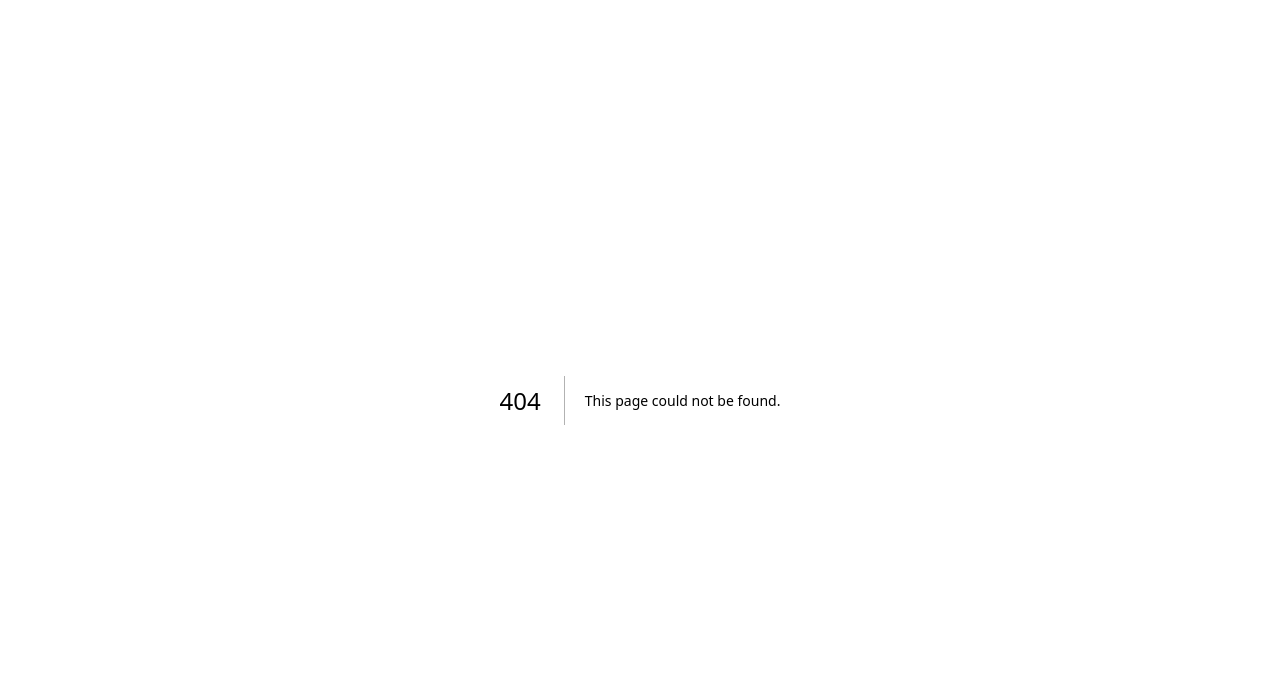
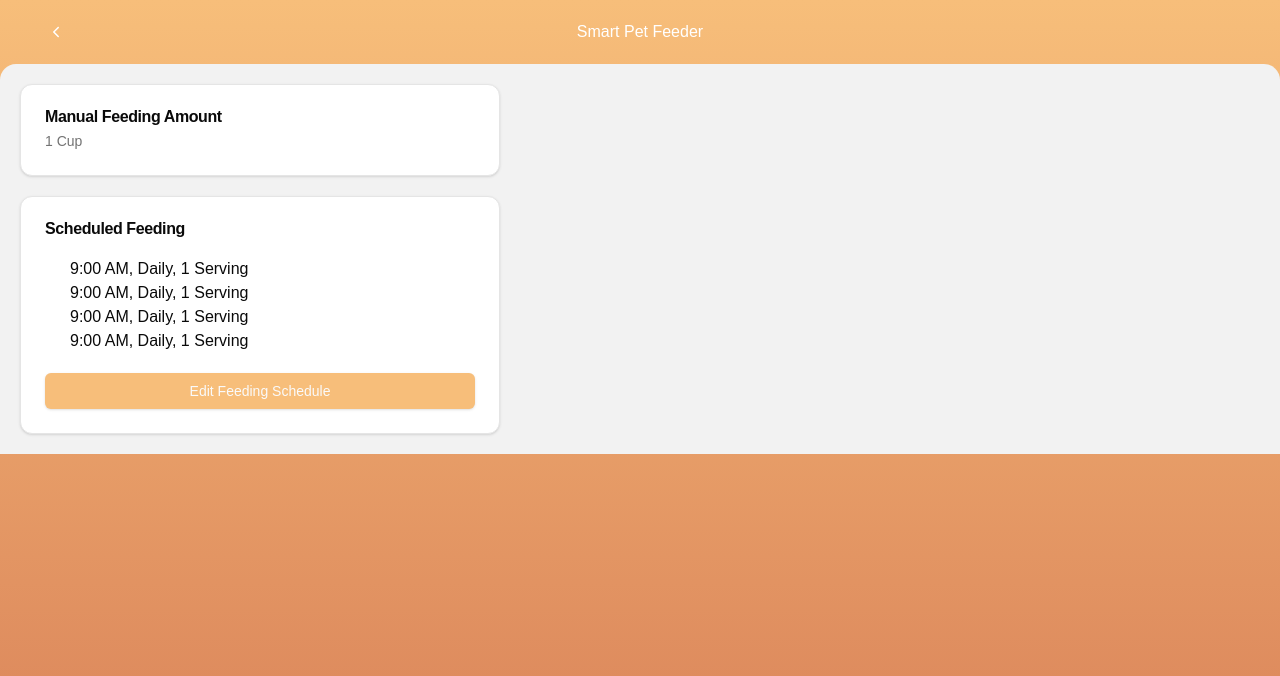
Before and after one commit to stardustgd/SmartPetFeeder, a Next.js app: page /feeding in a window 1280 px wide. Before the commit this address had no page. Shown: the top 676 px of the page. Built offline with nearby package versions, Linux system fonts and the light colour scheme.

Commit message:
set up pages

```diff
--- /dev/null
+++ b/app/feeding/page.tsx
@@ -0,0 +1,47 @@
+import NavBar from '@/components/ui/NavBar'
+import { Button } from '@/components/ui/button'
+import {
+  Card,
+  CardContent,
+  CardDescription,
+  CardFooter,
+  CardHeader,
+  CardTitle,
+} from '@/components/ui/card'
+
+export default function FeedingPage() {
+  return (
+    <div className="bg-gradient-to-b from-[#F7BE7A] to-[#DA8359] h-screen">
+      <NavBar showArrow={true} />
+      <div className="flex flex-col gap-5 px-5 py-5 w-screen rounded-t-2xl bg-[#F2F2F2] text-black">
+        <Card className="max-w-[30rem]">
+          <CardHeader>
+            <CardTitle>Manual Feeding Amount</CardTitle>
+            <CardDescription>1 Cup</CardDescription>
+          </CardHeader>
+        </Card>
+        <Card className="max-w-[30rem]">
+          <CardHeader>
+            <CardTitle>Scheduled Feeding</CardTitle>
+          </CardHeader>
+          <CardContent>
+            <div className="mb-4 grid grid-cols-[25px_1fr] items-start pb-4 last:mb-0 last:pb-0">
+              <span className="flex h-2 w-2 translate-y-1 rounded-full bg[#F7BE7A]" />
+              <div className="space-y-2">
+                <p className="leading-none">9:00 AM, Daily, 1 Serving</p>
+                <p className="leading-none">9:00 AM, Daily, 1 Serving</p>
+                <p className="leading-none">9:00 AM, Daily, 1 Serving</p>
+                <p className="leading-none">9:00 AM, Daily, 1 Serving</p>
+              </div>
+            </div>
+          </CardContent>
+          <CardFooter>
+            <Button className="bg-[#F7BE7A] hover:bg-[#DA8359] w-full">
+              Edit Feeding Schedule
+            </Button>
+          </CardFooter>
+        </Card>
+      </div>
+    </div>
+  )
+}
--- a/app/globals.css
+++ b/app/globals.css
@@ -2,21 +2,7 @@
 @tailwind components;
 @tailwind utilities;
 
-:root {
-  --background: #ffffff;
-  --foreground: #171717;
-}
-
-@media (prefers-color-scheme: dark) {
-  :root {
-    --background: #0a0a0a;
-    --foreground: #ededed;
-  }
-}
-
 body {
-  color: var(--foreground);
-  background: var(--background);
   font-family: Arial, Helvetica, sans-serif;
 }
 
@@ -25,3 +11,69 @@ body {
     text-wrap: balance;
   }
 }
+
+@layer base {
+  :root {
+    /* --background: 0 0% 100%; */
+    --background: 33, 89%, 72%;
+    --foreground: 0 0% 3.9%;
+    --card: 0 0% 100%;
+    --card-foreground: 0 0% 3.9%;
+    --popover: 0 0% 100%;
+    --popover-foreground: 0 0% 3.9%;
+    --primary: 0 0% 9%;
+    --primary-foreground: 0 0% 98%;
+    --secondary: 0 0% 96.1%;
+    --secondary-foreground: 0 0% 9%;
+    --muted: 0 0% 96.1%;
+    --muted-foreground: 0 0% 45.1%;
+    --accent: 0 0% 96.1%;
+    --accent-foreground: 0 0% 9%;
+    --destructive: 0 84.2% 60.2%;
+    --destructive-foreground: 0 0% 98%;
+    --border: 0 0% 89.8%;
+    --input: 0 0% 89.8%;
+    --ring: 0 0% 3.9%;
+    --chart-1: 12 76% 61%;
+    --chart-2: 173 58% 39%;
+    --chart-3: 197 37% 24%;
+    --chart-4: 43 74% 66%;
+    --chart-5: 27 87% 67%;
+    --radius: 0.5rem;
+  }
+  .dark {
+    --background: 0 0% 3.9%;
+    --foreground: 0 0% 98%;
+    --card: 0 0% 3.9%;
+    --card-foreground: 0 0% 98%;
+    --popover: 0 0% 3.9%;
+    --popover-foreground: 0 0% 98%;
+    --primary: 0 0% 98%;
+    --primary-foreground: 0 0% 9%;
+    --secondary: 0 0% 14.9%;
+    --secondary-foreground: 0 0% 98%;
+    --muted: 0 0% 14.9%;
+    --muted-foreground: 0 0% 63.9%;
+    --accent: 0 0% 14.9%;
+    --accent-foreground: 0 0% 98%;
+    --destructive: 0 62.8% 30.6%;
+    --destructive-foreground: 0 0% 98%;
+    --border: 0 0% 14.9%;
+    --input: 0 0% 14.9%;
+    --ring: 0 0% 83.1%;
+    --chart-1: 220 70% 50%;
+    --chart-2: 160 60% 45%;
+    --chart-3: 30 80% 55%;
+    --chart-4: 280 65% 60%;
+    --chart-5: 340 75% 55%;
+  }
+}
+
+@layer base {
+  * {
+    @apply border-border;
+  }
+  body {
+    @apply bg-background text-foreground;
+  }
+}
--- a/app/page.tsx
+++ b/app/page.tsx
@@ -1,11 +1,27 @@
+import Link from 'next/link'
+import NavBar from '@/components/ui/NavBar'
+import { Button } from '@/components/ui/button'
+
 export default function Home() {
   return (
     <div className="bg-gradient-to-b from-[#F7BE7A] to-[#DA8359] h-screen">
-      <div className="flex justify-center items-center h-16">
-        <h1 className="text-md">Smart Pet Feeder</h1>
-      </div>
-      <div className="px-12 py-5 w-screen rounded-t-2xl bg-[#F2F2F2] text-black">
-        <h1>Smart Pet Feeder</h1>
+      <NavBar />
+      <div className="flex flex-col gap-3 px-5 py-5 w-screen h-[50vh] rounded-t-2xl bg-[#F2F2F2] text-black">
+        <Link href="feeding/">
+          <Button className="bg-[#F7BE7A] hover:bg-[#DA8359] w-full">
+            Feed
+          </Button>
+        </Link>
+        <Link href="settings/">
+          <Button className="bg-[#F7BE7A] hover:bg-[#DA8359] w-full">
+            Settings
+          </Button>
+        </Link>
+        <Link href="sound/">
+          <Button className="bg-[#F7BE7A] hover:bg-[#DA8359] w-full">
+            Sound
+          </Button>
+        </Link>
       </div>
     </div>
   )
--- /dev/null
+++ b/app/settings/page.tsx
@@ -0,0 +1,9 @@
+import NavBar from '@/components/ui/NavBar'
+
+export default function SettingsPage() {
+  return (
+    <div>
+      <NavBar showArrow={true} />
+    </div>
+  )
+}
--- /dev/null
+++ b/app/sound/page.tsx
@@ -0,0 +1,9 @@
+import NavBar from '@/components/ui/NavBar'
+
+export default function SoundPage() {
+  return (
+    <div>
+      <NavBar showArrow={true} />
+    </div>
+  )
+}
--- /dev/null
+++ b/components/ui/NavBar.tsx
@@ -0,0 +1,17 @@
+import { IoIosArrowBack } from 'react-icons/io'
+import Link from 'next/link'
+
+type NavBar = {
+  showArrow?: boolean
+}
+
+export default function NavBar(props: NavBar) {
+  return (
+    <div className="flex justify-center items-center h-16">
+      <Link href="/" className="absolute left-0 px-12">
+        {props.showArrow && <IoIosArrowBack className="fill-white" />}
+      </Link>
+      <h1 className="text-white text-md">Smart Pet Feeder</h1>
+    </div>
+  )
+}
```
